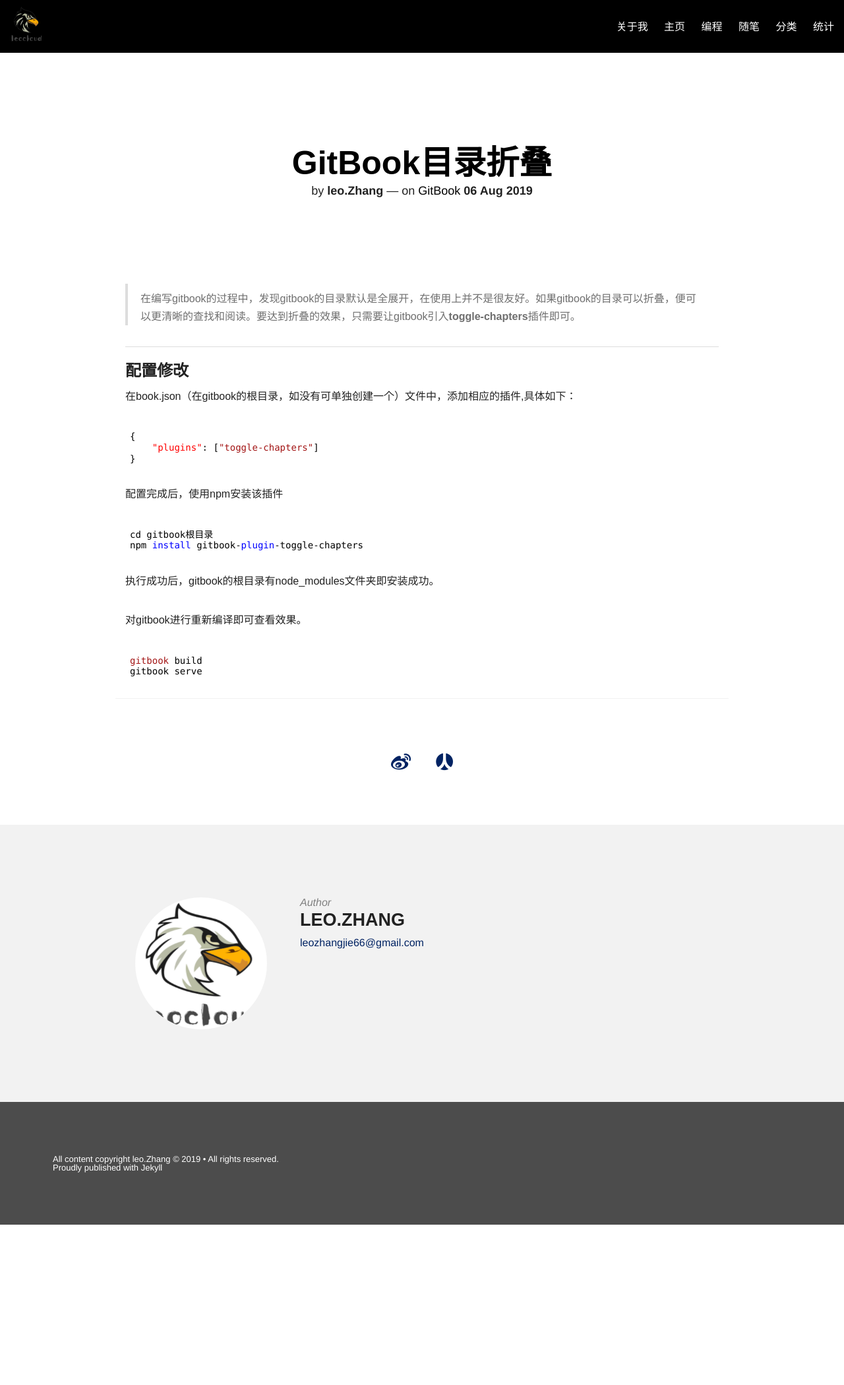
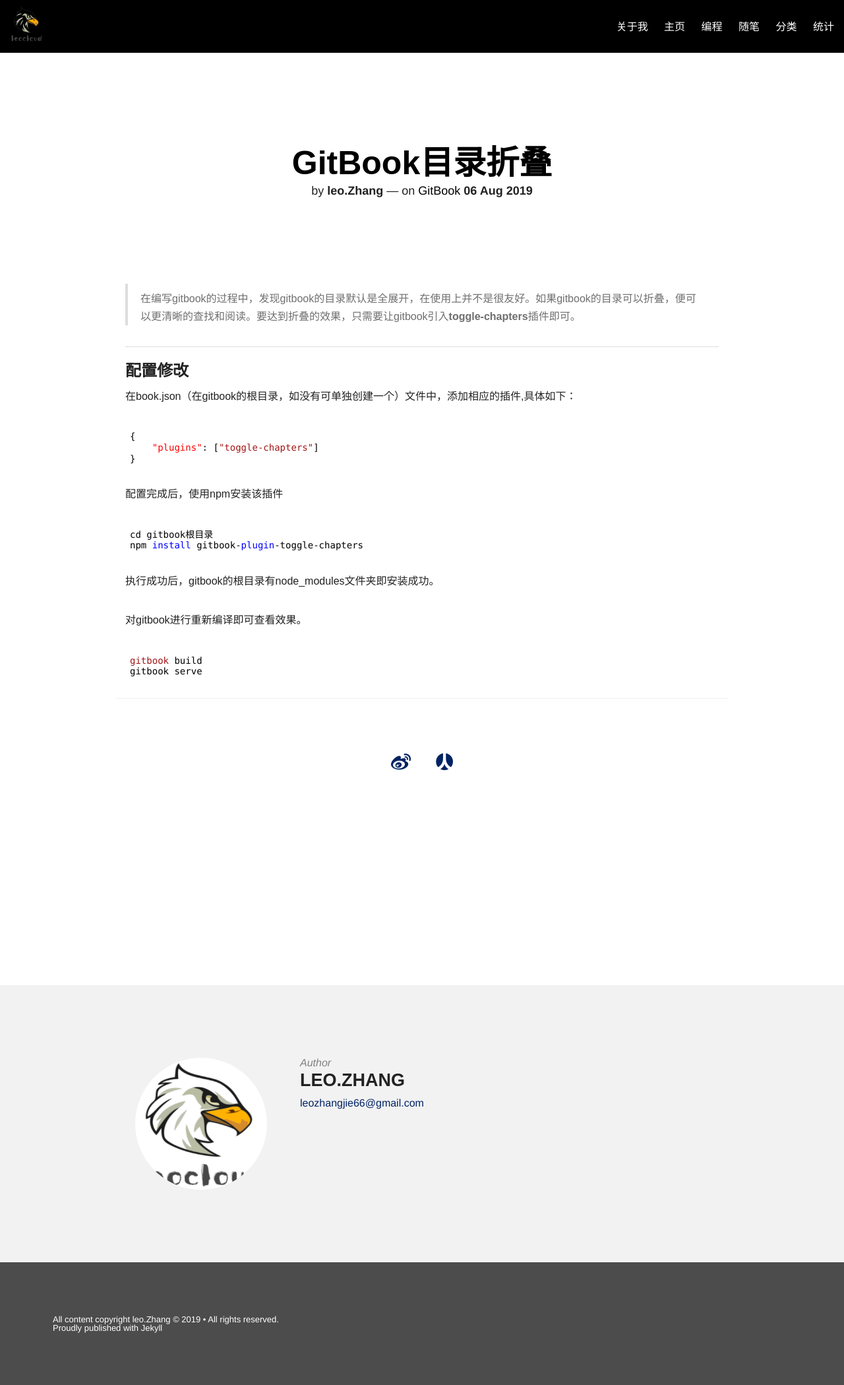
Before and after one commit to leozhangjie66/Blog, a Jekyll site: the page built from _posts/2019-08-06-gitbook目录折叠.md, in a window 1280 px wide. Shown: the whole page at 66% size. Built offline with Jekyll 4.4.1, drawn with Linux system fonts in a browser that asks for light colours; nearby versions of some CDN libraries; comment, search, counter and statistics services are not loaded; before the commit the page ends 1856 px from its top, so only the background shows below that.

Commit message:
修正格式

```diff
--- a/_layouts/post.html
+++ b/_layouts/post.html
@@ -70,6 +70,14 @@
 {% if site.share %}{% include share.html %}{% endif %}
         <div class="cf"></div>
         <div class="cf"></div>
+<div class="cf"></div>
+<section class="summer-disqus row">
+	<div class="small-12 columns">
+	<h1 class="summer-comments-header"></h1>
+	<div id="disqus_thread"></div>
+	{% include duoshuo_comments.html %}
+	</div>
+</section>
 
 {% include signoff.html %}
         <div class="cf"></div>
```
